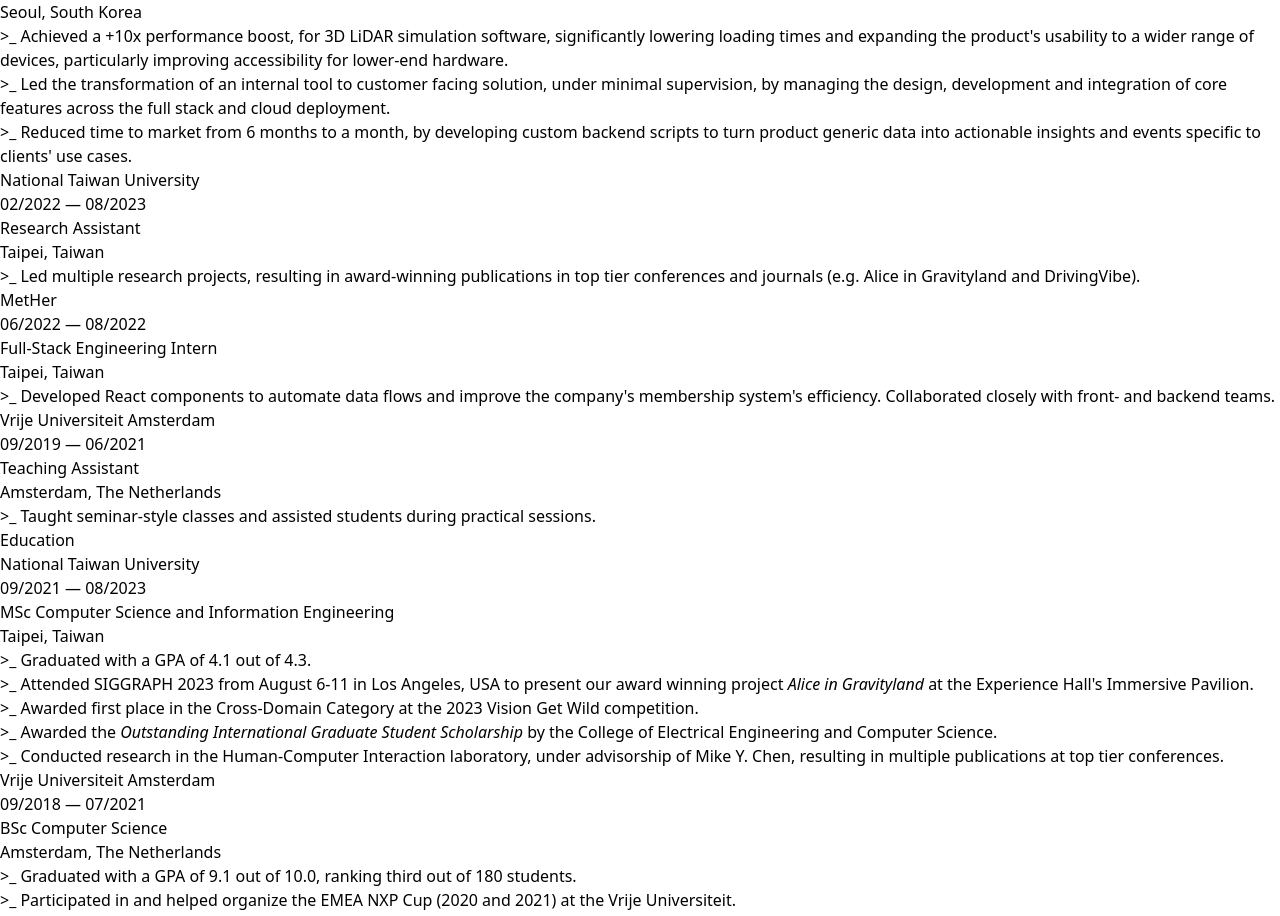
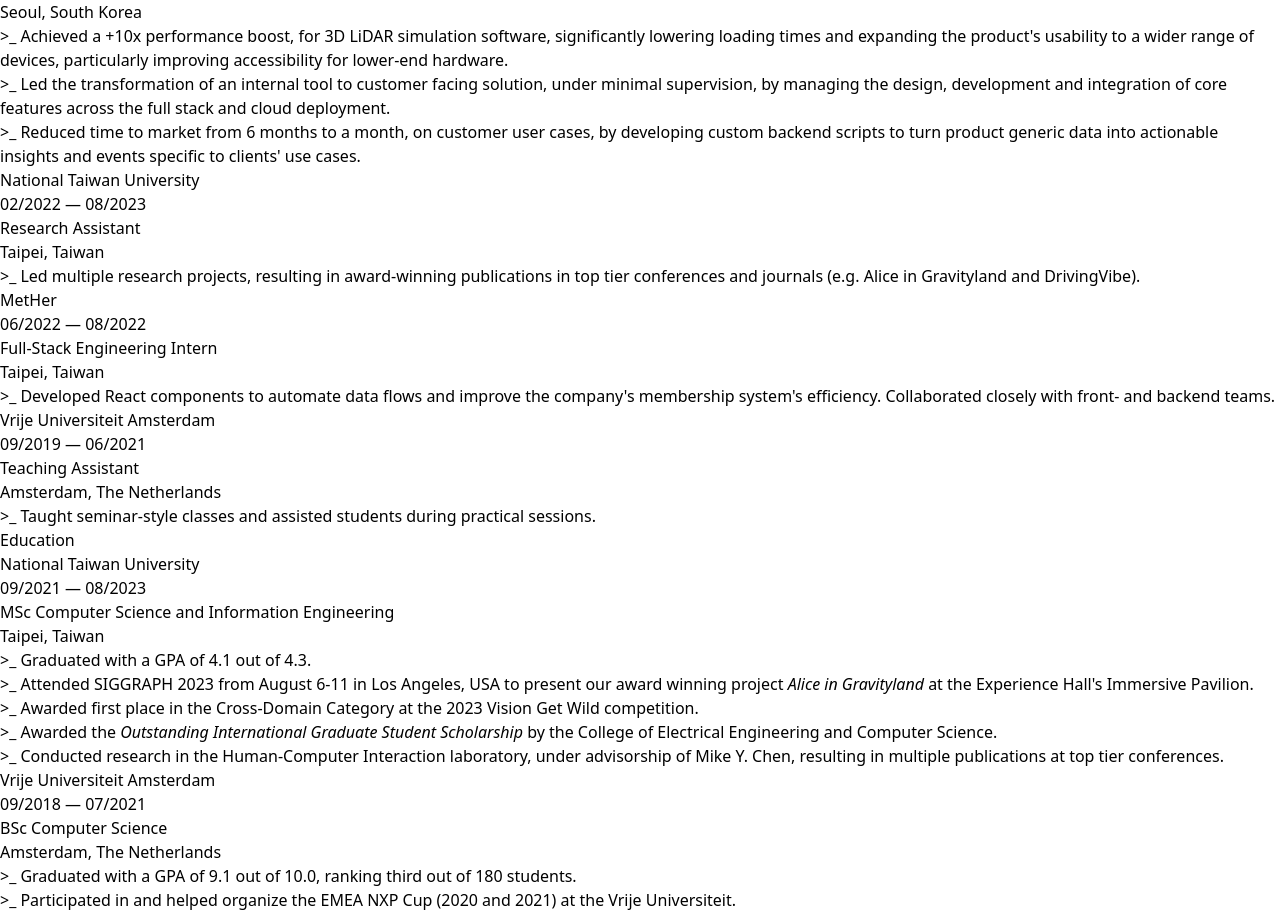
Before and after one commit to LucaTaglialatela/LucaTaglialatela.github.io, a React (Vite) app: page / in a window 1280 px wide. Shown: the part 7624-8540 px from the top of the page. Built offline with nearby package versions, Linux system fonts and the light colour scheme.

Commit message:
change exp content

```diff
--- a/src/components/Experience/index.tsx
+++ b/src/components/Experience/index.tsx
@@ -19,9 +19,9 @@
         integration of core features across the full stack and cloud deployment.
       </>,
       <>
-        Reduced time to market from 6 months to a month, by developing custom
-        backend scripts to turn product generic data into actionable insights
-        and events specific to clients' use cases.
+        Reduced time to market from 6 months to a month, on customer user cases,
+        by developing custom backend scripts to turn product generic data into
+        actionable insights and events specific to clients' use cases.
       </>,
     ],
   },
```
